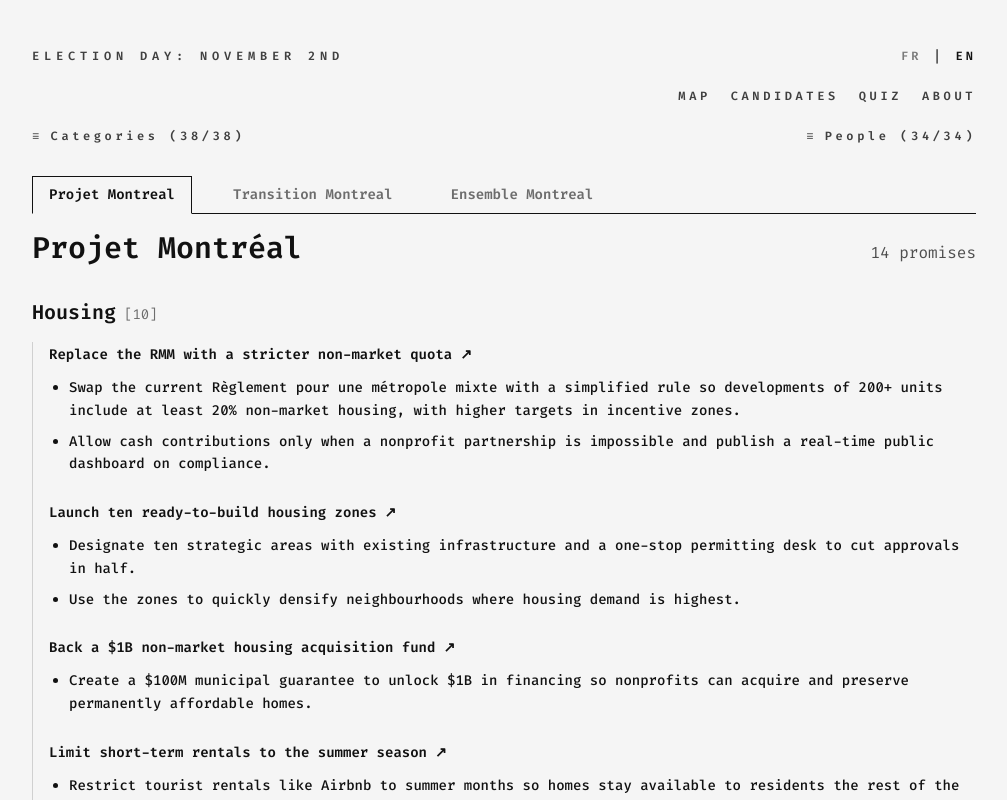
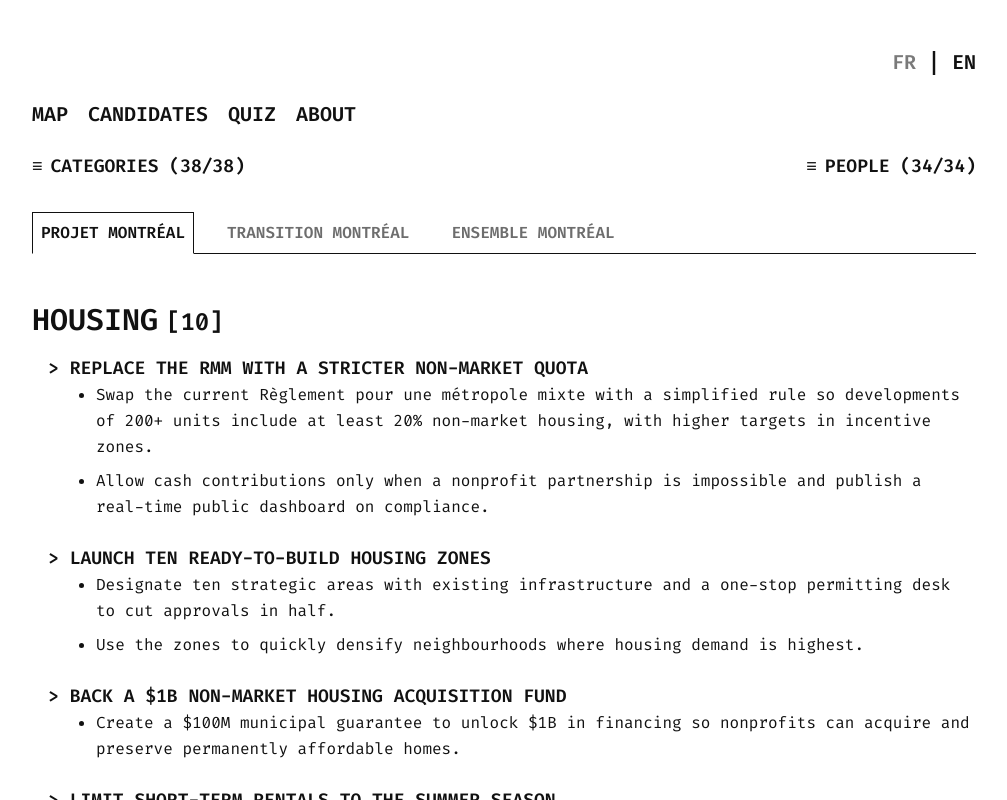
Before and after one commit to jxlxx/elections2025, a Next.js app in the folder mtl/: page / in a window 1280 px wide. Shown: the top 800 px of the page, without its empty margins (136-1143 px from the left). Built offline with nearby package versions, Linux system fonts and the light colour scheme.

Commit message:
:lipstick: update some style

```diff
--- a/mtl/src/app/globals.css
+++ b/mtl/src/app/globals.css
@@ -1,7 +1,7 @@
 @import "tailwindcss";
 
 :root {
-  --background: #f5f5f5;
+  --background: #ffffff;
   --foreground: #111111;
 }
 
--- a/mtl/src/app/page.tsx
+++ b/mtl/src/app/page.tsx
@@ -8,17 +8,17 @@
 const PARTY_TABS = [
   {
     id: "projet_montreal",
-    label: "Projet Montreal",
+    label: "Projet Montréal",
     short: "PM",
   },
   {
     id: "transition_montreal",
-    label: "Transition Montreal",
+    label: "Transition Montréal",
     short: "TM",
   },
   {
     id: "ensemble_montreal",
-    label: "Ensemble Montreal",
+    label: "Ensemble Montréal",
     short: "EM",
   },
 ];
@@ -185,14 +185,13 @@
   const partyLabel = selectedParty ? getText(selectedParty, language) : "";
 
   return (
-    <div className="min-h-screen bg-[#f5f5f5] text-[#111111]">
+    <div className="min-h-screen  text-[#111111]">
       <div className="mx-auto flex max-w-5xl flex-col gap-8 px-6 py-12 sm:px-10">
         <header className="flex flex-col gap-6">
           <div className="flex items-start justify-between">
-            <p className="text-xs font-semibold uppercase tracking-[0.4em] text-[#3f3f3f]">
-              Election Day: November 2nd
+            <p className="text-xl font-semibold uppercase text-[#3f3f3f]">
             </p>
-            <div className="flex items-center gap-3 text-xs font-semibold uppercase tracking-[0.25em] text-[#3f3f3f]">
+            <div className="flex items-center gap-3 text-xl font-semibold uppercase">
               <button
                 type="button"
                 onClick={() => setLanguage("fr")}
@@ -215,7 +214,7 @@
             </div>
           </div>
 
-          <nav className="flex items-center justify-end gap-5 text-xs font-semibold uppercase tracking-[0.3em] text-[#3f3f3f]">
+          <nav className="flex items-center  gap-5 text-xl font-semibold uppercase">
             <a className="hover:text-[#111111]" href="#">
               Map
             </a>
@@ -231,7 +230,7 @@
           </nav>
 
           <div className="flex flex-col gap-3">
-            <div className="flex items-center justify-between text-xs font-semibold uppercase tracking-[0.3em] text-[#3f3f3f]">
+            <div className="flex items-center justify-between text-lg font-semibold uppercase">
               <button
                 type="button"
                 onClick={() => {
@@ -244,7 +243,7 @@
               >
                 <span aria-hidden>≡</span>
                 <span>
-                  Categories ({selectedCategoryCount}/{totalCategoryCount})
+                  CATEGORIES ({selectedCategoryCount}/{totalCategoryCount})
                 </span>
               </button>
 
@@ -259,7 +258,7 @@
                 className="flex items-center gap-2"
               >
                 <span aria-hidden>≡</span>
-                <span>People ({selectedDemographicCount}/{totalDemographicCount})</span>
+                <span>PEOPLE ({selectedDemographicCount}/{totalDemographicCount})</span>
               </button>
             </div>
 
@@ -300,26 +299,24 @@
                   key={tab.id}
                   type="button"
                   onClick={() => setSelectedParty(tab.id)}
-                  className={`relative -mb-[1px] px-4 py-2 text-sm font-semibold transition-colors ${
+                  className={`relative -mb-[1px] px-2 py-2 uppercase font-semibold transition-colors ${
                     isActive
-                      ? "border border-[#111111] border-b-[#f5f5f5] bg-[#f5f5f5] text-[#111111]"
+                      ? "border border-[#111111] border-b-[#ffffff] bg-[#ffffff] text-[#111111]"
                       : "border border-transparent text-[#6d6d6d] hover:text-[#111111]"
                   }`}
                 >
-                  <span className="hidden sm:inline">{tab.label}</span>
-                  <span className="sm:hidden">{tab.short}</span>
+                  <span className="hidden sm:inline">{tab.label}
+                    </span>
+
+                  <span className="sm:hidden">{tab.short}
+                    </span>
                 </button>
               );
             })}
           </div>
 
           <div className="flex flex-wrap items-baseline justify-between gap-3">
-            <h1 className="text-3xl font-semibold text-[#111111]">{partyLabel}</h1>
-            <span className="text-base text-[#4f4f4f]">
-              {totalPromisesSelected === 1
-                ? "1 promise"
-                : `${totalPromisesSelected} promises`}
-            </span>
+            <h1 className="text-3xl font-semibold text-[#111111]"></h1>
           </div>
         </section>
 
@@ -330,28 +327,28 @@
             return (
               <section key={categoryKey} className="space-y-4">
                 <div className="flex items-baseline gap-2">
-                  <h2 className="text-xl font-semibold text-[#111111]">{categoryLabel}</h2>
-                  <span className="text-sm text-[#6e6e6e]">[{detailCount}]</span>
+                  <h1 className="text-3xl font-semibold text-[#111111] uppercase">{categoryLabel}</h1>
+                  <span className="text-2xl font-semibold text-[#111111] uppercase">[{detailCount}]</span>
+
                 </div>
 
                 {promises.length === 0 ? (
                   <p className="text-base font-medium text-[#9b9b9b]">{emptyMessage}</p>
                 ) : (
-                  <div className="space-y-6 border-l border-[#d0d0d0] pl-4">
+                  <div className="space-y-6 pl-4">
                     {promises.map((promise) => {
                       const titleKey = `promise__${promise.id}__title`;
                       const title = getText(titleKey, language);
 
                       return (
-                        <article key={`${categoryKey}-${promise.id}`} className="space-y-3">
+                        <article key={`${categoryKey}-${promise.id}`}>
                           <Link
                             href={`/promise/${promise.id}`}
-                            className="inline-flex items-center gap-2 text-sm font-semibold text-[#111111] underline underline-offset-4 hover:opacity-80"
+                            className="inline-flex uppercase items-center text-lg font-semibold text-[#111111] underline underline-offset-4 hover:opacity-50"
                           >
-                            {title}
-                            <span aria-hidden>↗</span>
+                            {">"} {title}
                           </Link>
-                          <ul className="list-disc space-y-2 pl-5 text-sm font-medium leading-relaxed">
+                          <ul className="list-disc space-y-2 pl-12 text-m leading-relaxed ">
                             {promise.details.map((detailKey) => (
                               <li key={detailKey}>{getText(detailKey, language)}</li>
                             ))}
```
